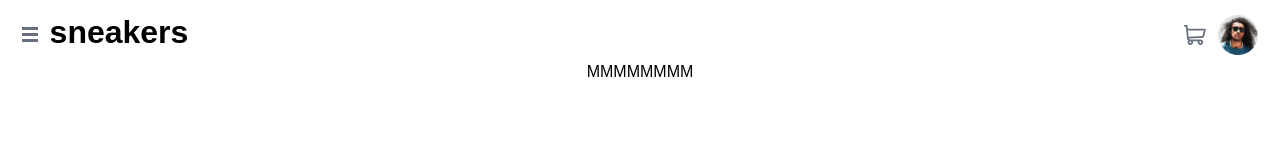
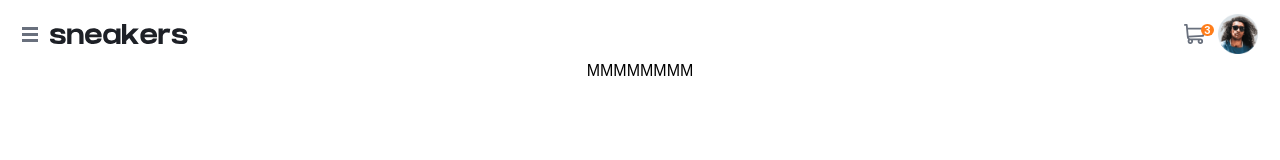
Before and after one commit to Michael-Otieno/ecommerce-product-page, a React (Create React App) app: page / in a window 1280 px wide. Shown: the top 160 px of the page. Built offline with nearby package versions, Linux system fonts and the light colour scheme; a web font is replaced by a local one.

Commit message:
add logo to navbar

```diff
--- a/src/App.js
+++ b/src/App.js
@@ -1,10 +1,7 @@
 import './App.css';
 import Navbar from './components/Navbar/Navbar';
-// import Cart from './components/Cart/Cart.js'
 
 function App() {
-
-
 
   return (
     <div className="App">
--- a/src/components/Navbar/Navbar.css
+++ b/src/components/Navbar/Navbar.css
@@ -24,8 +24,24 @@
   display: flex;
   align-items: center;
 }
+
+.cart--total{
+  position: relative;
+}
+
 .cart{
   margin-right: .7rem;
+}
+.total{
+  position: absolute;
+  left: 50%;
+  bottom: 50%;
+  background-color: hsl(26, 100%, 55%);
+  color: #fff;
+  font-size: .7rem;
+  padding: .001rem .2rem;
+  border-radius: 50%;
+  font-weight: 700;
 }
 
 .cart:hover, .avatar:hover{
@@ -38,8 +54,8 @@
 .hoverresultdiv{
   height: 200px;
   width: 90%;
-  background-color: red;
-  box-shadow: 0px 5px 3px red;
+  background-color: hsl(26, 100%, 55%);
+  box-shadow: 0px 5px 3px hsl(26, 100%, 55%);
   position: absolute;
   right: 20px;
   top: 80px;
--- a/src/components/Navbar/Navbar.js
+++ b/src/components/Navbar/Navbar.js
@@ -4,57 +4,12 @@ import {useState} from 'react'
 import hamburger from '../../images/icon-menu.svg'
 import cart from '../../images/icon-cart.svg'
 import avatar from '../../images/image-avatar.png'
+import logo from '../../images/logo.svg'
 
 
-const HoverDivHandler = ({handleMouseOver, handleMouseOut }) => {
-  return (
-    <div  className="basket--profile">
-      <div >
-        <img
-        className='cart'
-        src={cart}
-        alt="shopping cart"
-        onMouseOver={handleMouseOver}
-        onMouseOut={handleMouseOut}
-      />
-      </div>
-      <div >
-        <img
-        className="avatar"
-        src={avatar}
-        alt="shopping cart"
-        onMouseOver={handleMouseOver}
-        onMouseOut={handleMouseOut}
-      />
-      </div>
-    </div>
-  )
-}
-
-const HoverResultDiv = () => {
-  return (
-    <div className='hoverresultdiv'>
-      <div className='cart-title'>
-        <h2>Cart</h2>
-      </div>
-      <div className='cart-empty'>
-        <p>Your cart is empty</p>
-      </div>
-    </div>
-  )
-}
-
-
+console.log(logo)
 export default function Navbar(props){
 
-  const [isHovering, setIsHovering] = useState(false);
-  const handleMouseOver = () => {
-    setIsHovering(true);
-  }
-
-  const handleMouseOut = () => {
-    setIsHovering(false);
-  }
 
   return (
     <div className="navbar">
@@ -62,13 +17,30 @@ export default function Navbar(props){
         <div className="hamburger">
           <img src={hamburger} alt="hamburger icon" />
         </div>
-        <h1>sneakers</h1>
+        <div className="hamburger">
+          <img src={logo} alt="logo" />
+        </div>
       </div>
-      <HoverDivHandler
-      handleMouseOver={handleMouseOver}
-      handleMouseOut={handleMouseOut}
+
+      <div  className="basket--profile">
+        <div className='cart--total'>
+          <img
+        className='cart'
+        src={cart}
+        alt="shopping cart"
+
       />
-      {isHovering && <HoverResultDiv />}
+      <span className='total'>3</span>
+      </div>
+      <div >
+        <img
+        className="avatar"
+        src={avatar}
+        alt="shopping cart"
+      />
+      </div>
+    </div>
+
     </div>
   )
 }
```
Also changed, not shown: 1 other file (tests, documents, lock files or other folders).
